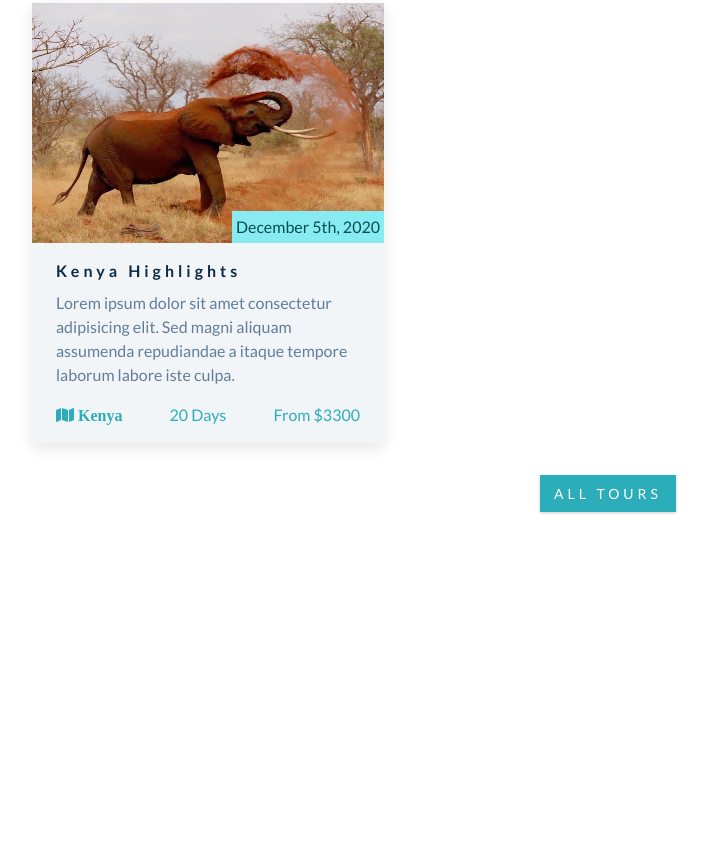
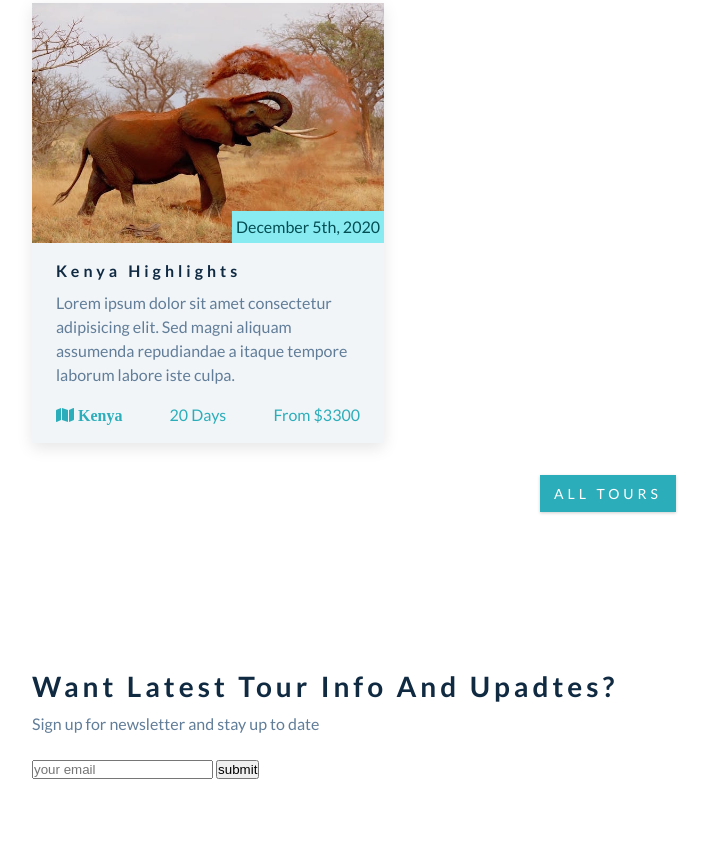
Before and after one commit to borsooq/html_flexbox_backroads, a plain HTML site: page index.html in a window 1280 px wide. Shown: the part 2538-3398 px from the top of the page, without its empty margins (32-740 px from the left). Before the commit the page ends 3130 px from the top, so only its background shows below. Drawn offline with Linux system fonts and the light colour scheme.

Commit message:
added contact html

```diff
--- a/index.html
+++ b/index.html
@@ -247,6 +247,26 @@
     <!-- end of featured tours -->
 
     <!-- contact -->
+    <section class="section contact" id="contact">
+      <div class="section-center contact-center">
+        <!-- contact title -->
+        <article class="contact-title">
+          <h3>want latest tour info and upadtes?</h3>
+          <p>Sign up for newsletter and stay up to date</p>
+        </article>
+
+        <!-- contact form -->
+        <form action="" class="contact-form">
+          <input
+            type="email"
+            name="email"
+            cass="form-control"
+            placeholder="your email"
+          />
+          <button type="submit" class="btn-submit">submit</button>
+        </form>
+      </div>
+    </section>
 
     <!-- end of contact -->
 
```
